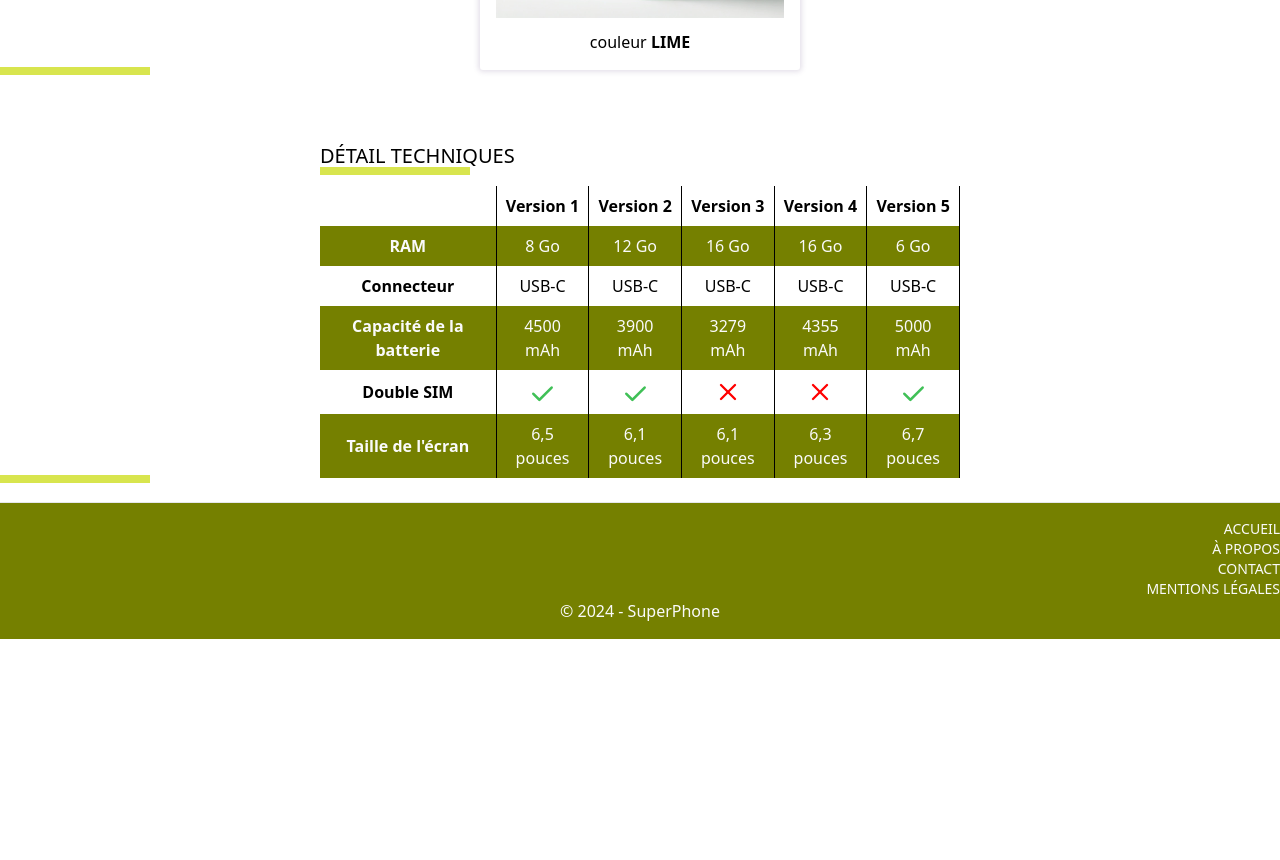
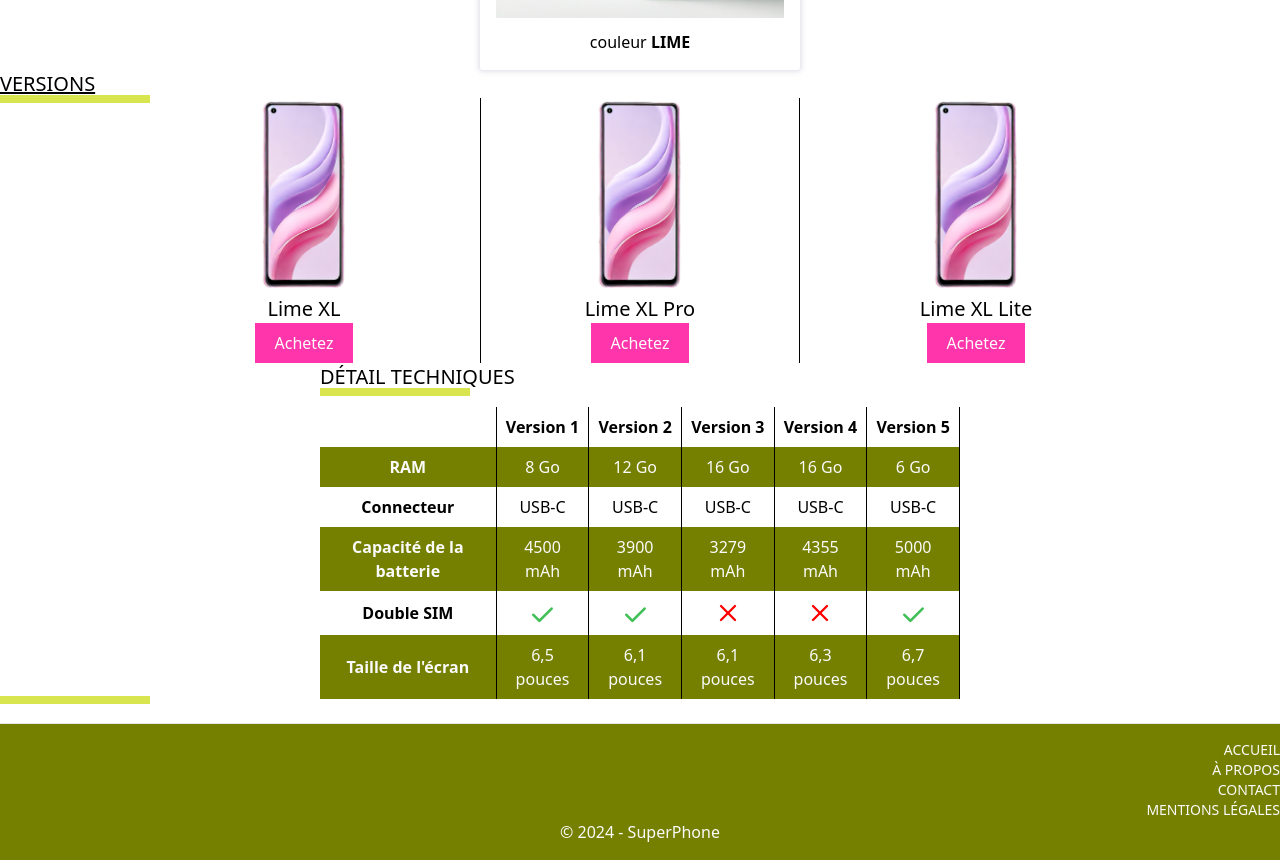
Before and after one commit to Atthis/cda-scrum-LimeX, a plain HTML site: page index.html in a window 1280 px wide. Shown: the part 922-1782 px from the top of the page. Before the commit the page ends 1561 px from the top, so only its background shows below. Drawn offline with nearby package versions, Linux system fonts and the light colour scheme.

Commit message:
Creation des cartes des différentes versions

```diff
--- a/index.html
+++ b/index.html
@@ -58,26 +58,28 @@
     </div>
 
      <!-- Versions -->
-    <section>
-        <h2></h2>
-        <article>
-            <img>
-            <h3></h3>
+    <section class="container mx-auto">
+        <h2 class="underline text-xl">VERSIONS</h2>
+        <div class="flex flex-wrap justify-center gap-4">
+            <article class="flex flex-col items-center w-1/4">
+                <img class="w-24 " src="images/DALLE_2024-10-30_10.02.19_-_A_presentation_image_of_a_sleek_smartphone_with_a_large_screen_displayed_with_a_front_and_a_three-quarter_back_view._The_phone_is_showcased_in_multip.png">
+                <h3 class="text-xl">Lime XL</h3>
                 <p></p>
-            <button></button>
+                <button class="bg-pink p-2 px-5 text-white">Achetez</button>
             </article>
-        <article>
-            <img>
-            <h3></h3>
+            <article class="flex flex-col items-center w-1/4 border-r border-l border-black px-16 text-center">
+                <img class="w-24" src="images/DALLE_2024-10-30_10.02.19_-_A_presentation_image_of_a_sleek_smartphone_with_a_large_screen_displayed_with_a_front_and_a_three-quarter_back_view._The_phone_is_showcased_in_multip.png">
+                <h3 class="text-xl">Lime XL Pro</h3>
                 <p></p>
-            <button></button>
+                <button class="bg-pink p-2 px-5 text-white">Achetez</button>
             </article>
-        <article>
-            <img>
-            <h3></h3>
+            <article class="flex flex-col items-center w-1/4 text-center ">
+                <img class="w-24" src="images/DALLE_2024-10-30_10.02.19_-_A_presentation_image_of_a_sleek_smartphone_with_a_large_screen_displayed_with_a_front_and_a_three-quarter_back_view._The_phone_is_showcased_in_multip.png">
+                <h3 class="text-xl">Lime XL Lite</h3>
                 <p></p>
-            <button></button>
+                <button class="bg-pink p-2 px-5 text-white">Achetez</button>
             </article>
+        </div>
     </section>
 
      <!-- Détail techniques -->
```
Also changed, not shown: images/DALLE_2024-10-30_10.02.19_-_A_presentation_image_of_a_sleek_smartphone_with_a_large_screen_displayed_with_a_front_and_a_three-quarter_back_view._The_phone_is_showcased_in_multip.png (added). Lines whose indentation alone changed are shown as unchanged.
